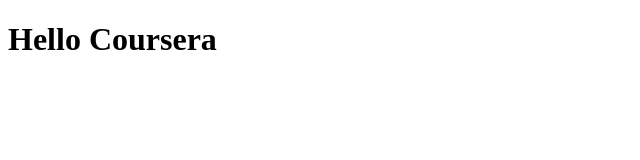
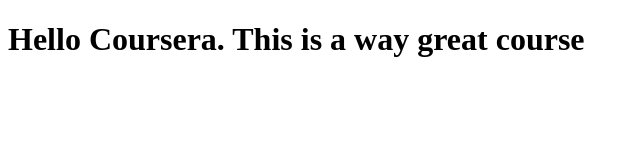
Before and after one commit to Gwilljo/Coursera-Test, a plain HTML site: page site/index.html in a window 1280 px wide. Shown: the whole page, without its empty margins (0-640 px from the left). Drawn offline with Linux system fonts and the light colour scheme.

Commit message:
changed heading

```diff
--- a/site/index.html
+++ b/site/index.html
@@ -4,6 +4,6 @@
   <title>Hello Coursera! This is a way great course</title>
 </head>
 <body>
-<h1>Hello Coursera</h1>
+<h1>Hello Coursera. This is a way great course</h1>
 </body>
 <html>
```
